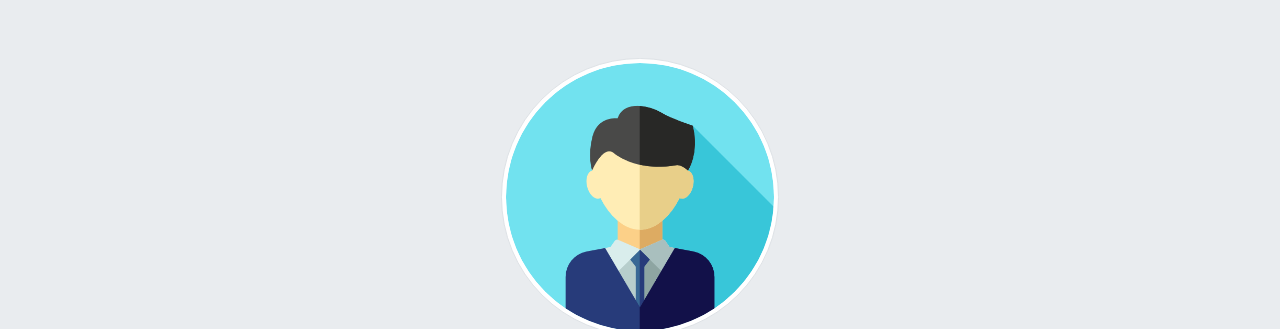
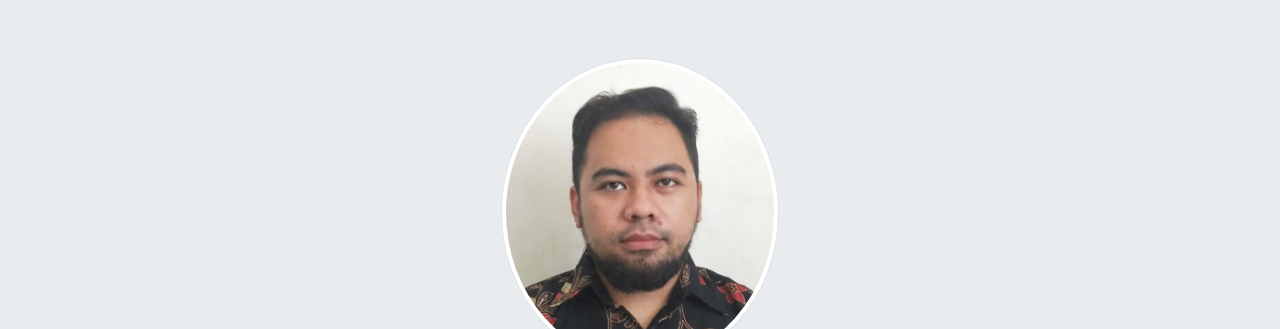
Before and after one commit to kikilukm/kikilukm.github.io, a plain HTML site: page index.html in a window 1280 px wide. Shown: the part 56-385 px from the top of the page. Drawn offline with nearby package versions, Linux system fonts and the light colour scheme.

Commit message:
Meenambahkan Foto dan merubah foto profile

```diff
--- a/index.html
+++ b/index.html
@@ -41,7 +41,7 @@
     <div class="jumbotron" id="home">
       <div class="container">
         <div class="text-center">
-          <img src="img/profile1.png" class="rounded-circle img-thumbnail">
+          <img src="img/kiki.jpeg" class="rounded-circle img-thumbnail">
           <h1 class="display-4">Kiki Lukman Hakim</h1>
           <h3 class="lead">Python Devloper</h3>
         </div>
```
